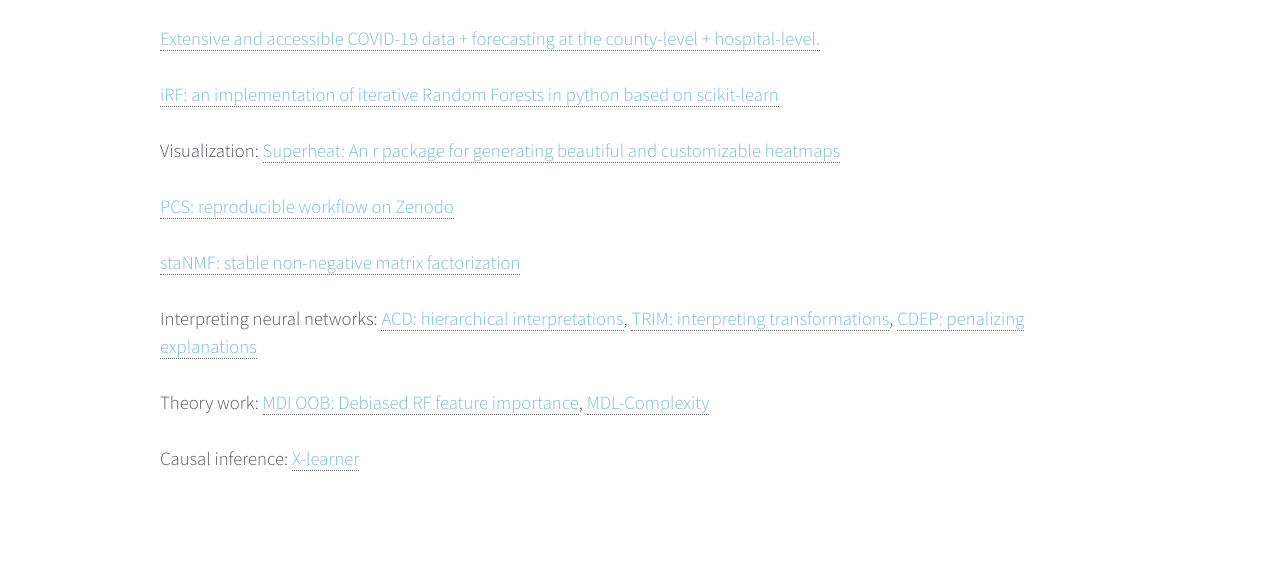
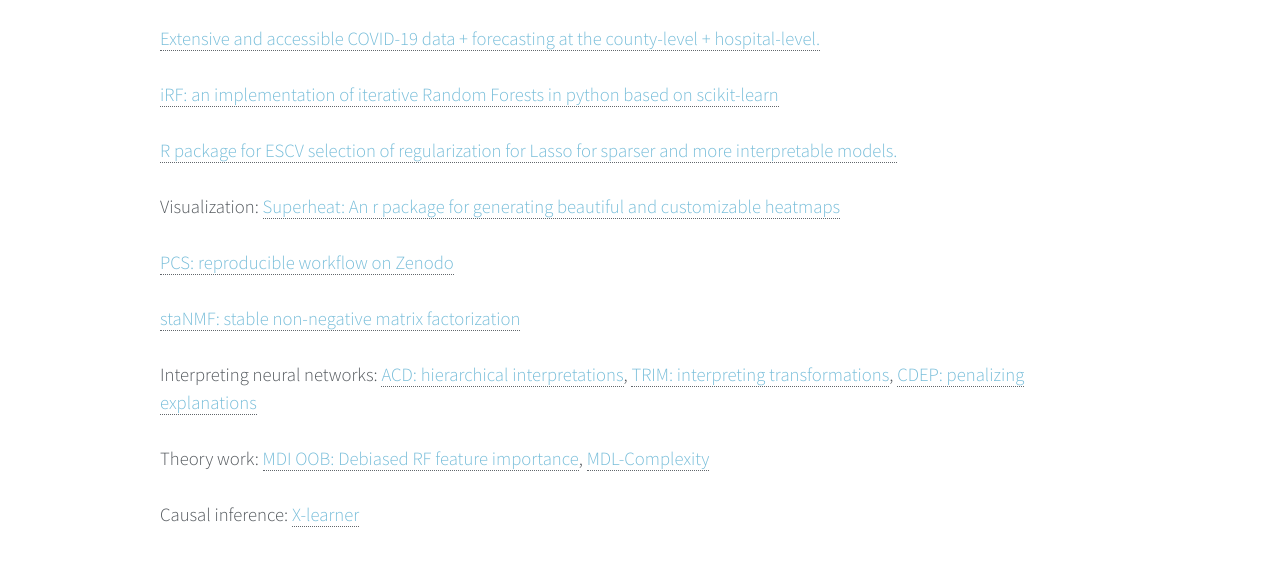
Before and after one commit to Yu-Group/yugroup-website, a plain HTML site: page code.html in a window 1280 px wide. Shown: the part 327-888 px from the top of the page. Drawn offline with Linux system fonts and the light colour scheme; files whose address does not match are found by name.

Commit message:
add escv code link

```diff
--- a/code.html
+++ b/code.html
@@ -51,6 +51,7 @@
 						<li><a href="https://github.com/Yu-Group/covid19-severity-prediction">Extensive and accessible COVID-19 data + forecasting at the county-level + hospital-level.
 </a> </li> </br>
 						<li><a href="https://github.com/Yu-Group/iterative-Random-Forest">iRF: an implementation of iterative Random Forests in python based on scikit-learn</a> </li> </br>
+						<li><a href="https://www.rdocumentation.org/packages/HDCI/versions/1.0-2/topics/escv.glmnet">R package for ESCV selection of regularization for Lasso for sparser and more interpretable models.</a></li></br>
 						<li>Visualization: <a href="https://rlbarter.github.io/superheat/">Superheat: An r package for generating beautiful and customizable heatmaps</a> </li> </br>
 						<li><a href="https://zenodo.org/record/1456199#.XEjiE89KjRY">PCS: reproducible workflow on Zenodo</a> </li> </br>
 						<li><a href="https://github.com/Yu-Group/staNMF">staNMF: stable non-negative matrix factorization</a></li></br>
```
